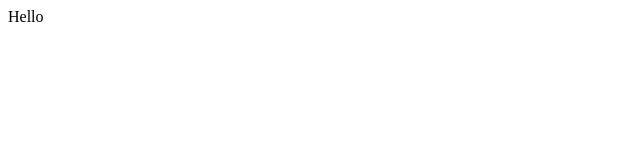
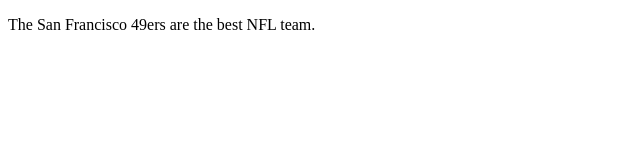
Before and after one commit to danielmaganaa/ProjectProposal, a plain HTML site: page index.html in a window 1280 px wide. Shown: the whole page, without its empty margins (0-640 px from the left). Drawn offline with Linux system fonts and the light colour scheme.

Commit message:
Update index.html

```diff
--- a/index.html
+++ b/index.html
@@ -7,6 +7,8 @@
     <title>Document</title>
 </head>
 <body>
-    Hello
+    <p>
+        The San Francisco 49ers are the best NFL team.
+    </p>
 </body>
 </html>
```
